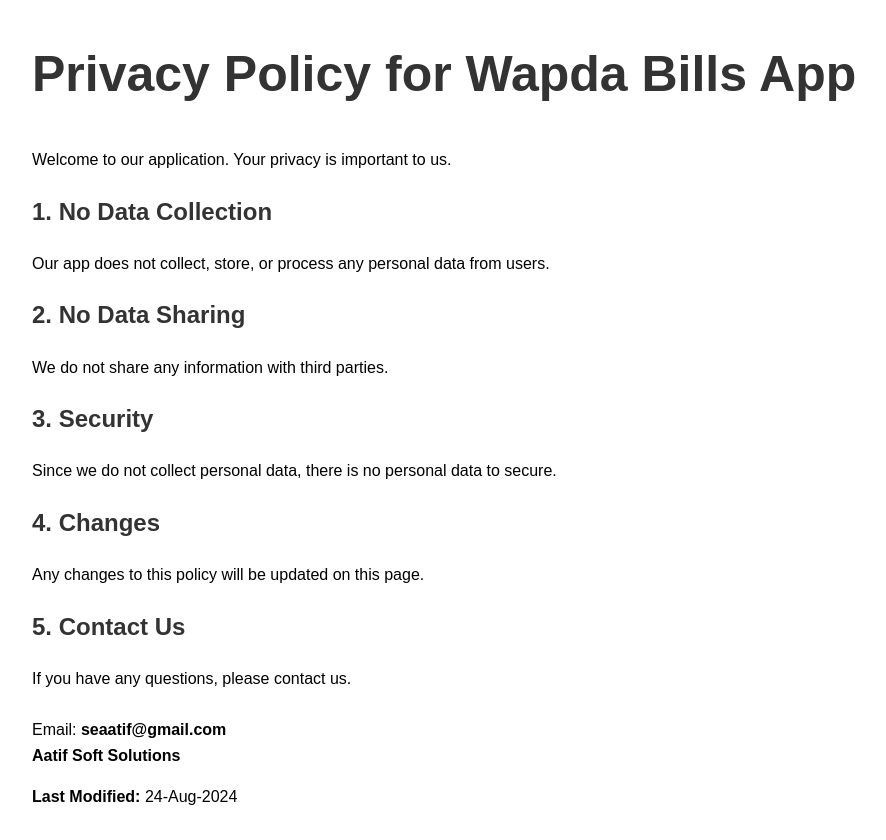
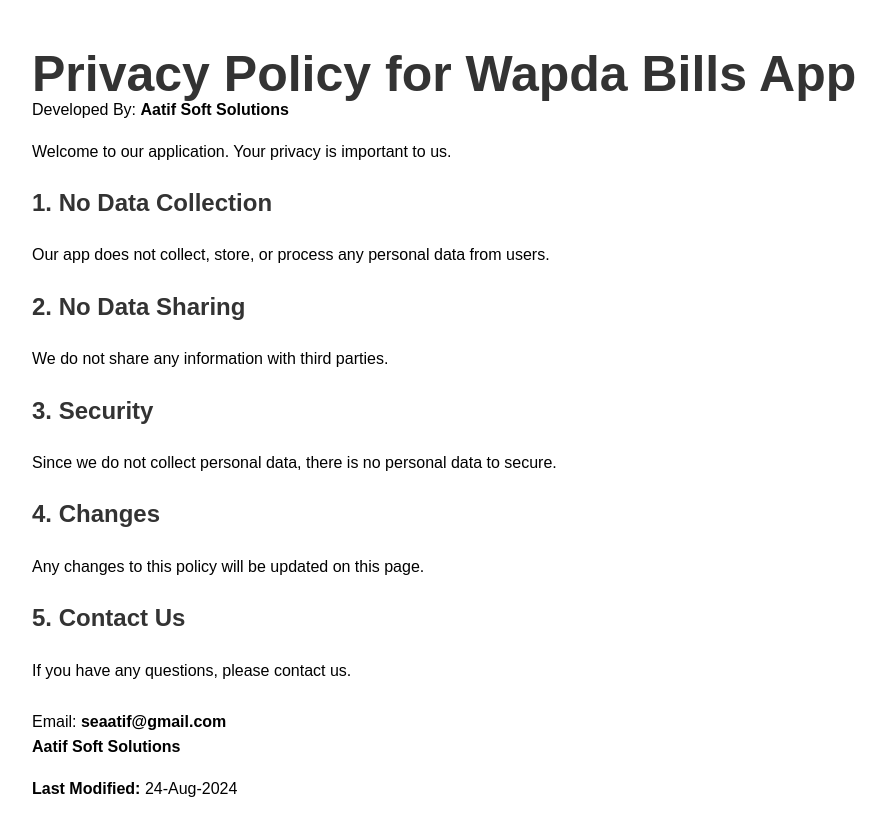
Before and after one commit to AatifSoft/PrivacyPolicy, a plain HTML site: page WapdaBills/index.html in a window 1280 px wide. Shown: the whole page, without its empty margins (96-982 px from the left). Drawn offline with Linux system fonts and the light colour scheme.

Commit message:
Update index.html

```diff
--- a/WapdaBills/index.html
+++ b/WapdaBills/index.html
@@ -21,11 +21,16 @@
         h1 {
             font-size: 50px;
         }
+
+        .company {
+            margin-top: -50px;
+        }
     </style>
 </head>
 <body>
     <div class="container">
         <h1>Privacy Policy for Wapda Bills App</h1>
+        <p class="company">Developed By: <b>Aatif Soft Solutions</b></p>
 
         <p>Welcome to our application. Your privacy is important to us.</p>
 
```
